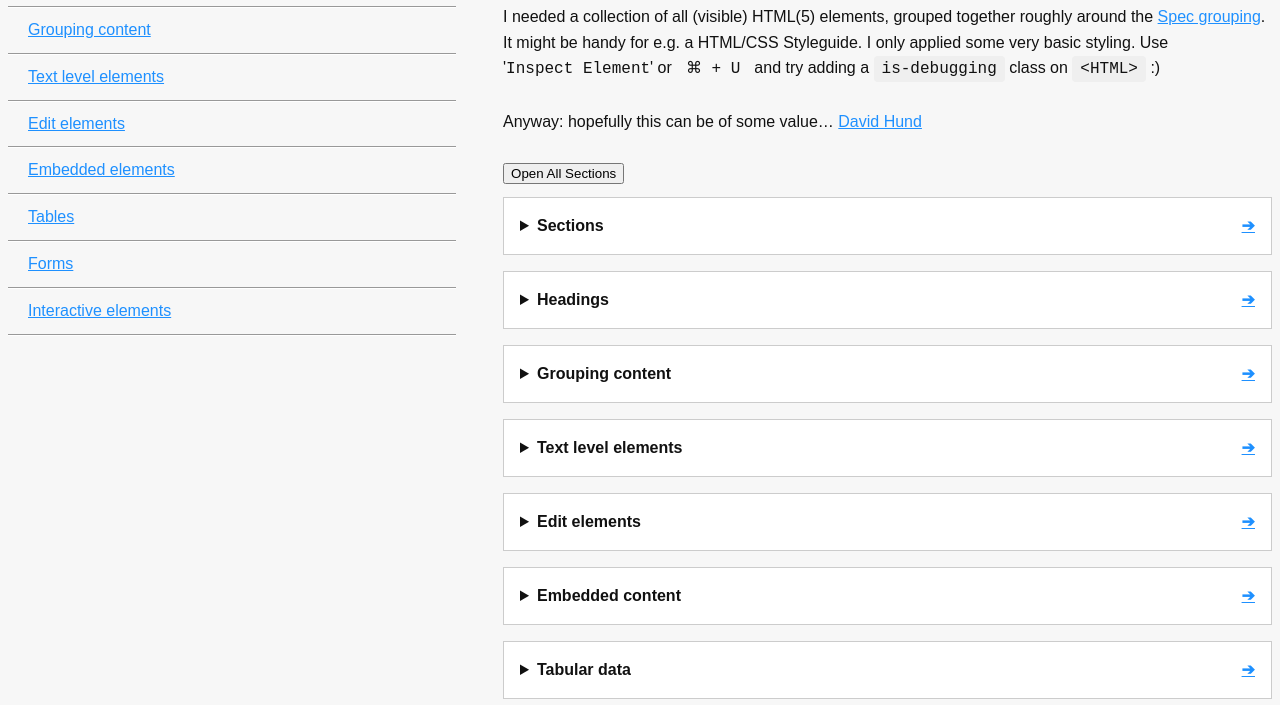
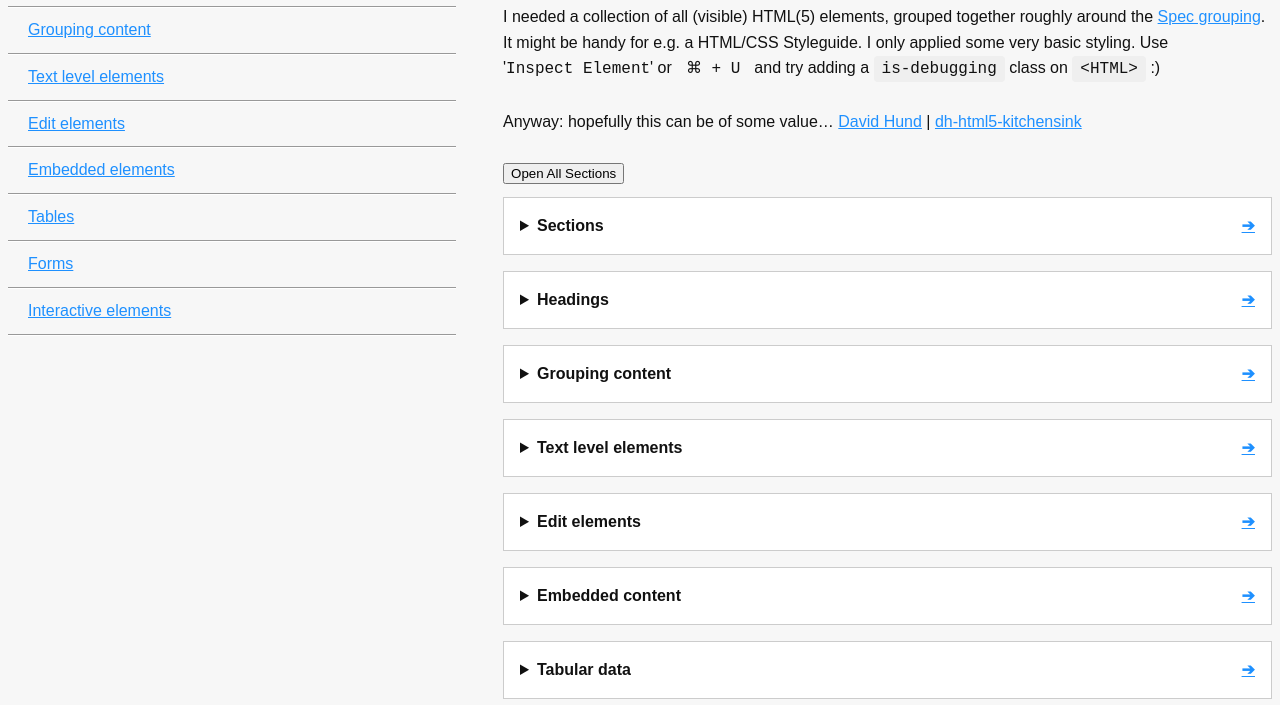
Before and after one commit to davidhund/dh-html5-kitchensink, a website: page index.html in a window 1280 px wide. Shown: the part 95-800 px from the top of the page. Drawn offline with Linux system fonts and the light colour scheme.

Commit message:
Adding clearer GH link

```diff
--- a/index.html
+++ b/index.html
@@ -35,7 +35,7 @@
             <div class="grid__unit l-primary">
                 <h1>HTML(5) Kitchensink</h1>
                 <p>I needed a collection of all (visible) HTML(5) elements, grouped together roughly around the <a href="http://www.whatwg.org/specs/web-apps/current-work/multipage/">Spec grouping</a>. It might be handy for e.g. a HTML/CSS Styleguide. I only applied some very basic styling. Use '<kbd>Inspect&nbsp;Element</kbd>' or <kbd>&nbsp;&#x2318;&nbsp;+&nbsp;U&nbsp;</kbd> and try adding a <code>is-debugging</code> class on <code>&lt;HTML&gt;</code> :)</p>
-                <p>Anyway: hopefully this can be of some value&hellip; <a href="https://github.com/davidhund">David Hund</a></p>
+                <p>Anyway: hopefully this can be of some value&hellip; <a href="https://github.com/davidhund">David Hund</a> | <a href="https://github.com/davidhund/dh-html5-kitchensink">dh-html5-kitchensink</a></p>
 
                 <!-- #sections -->
                 <details class="section" id="sections">
```
